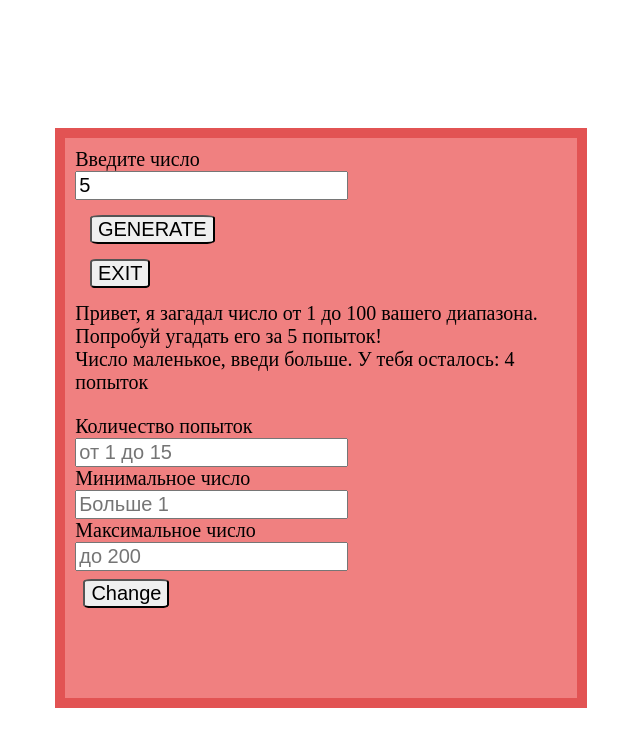
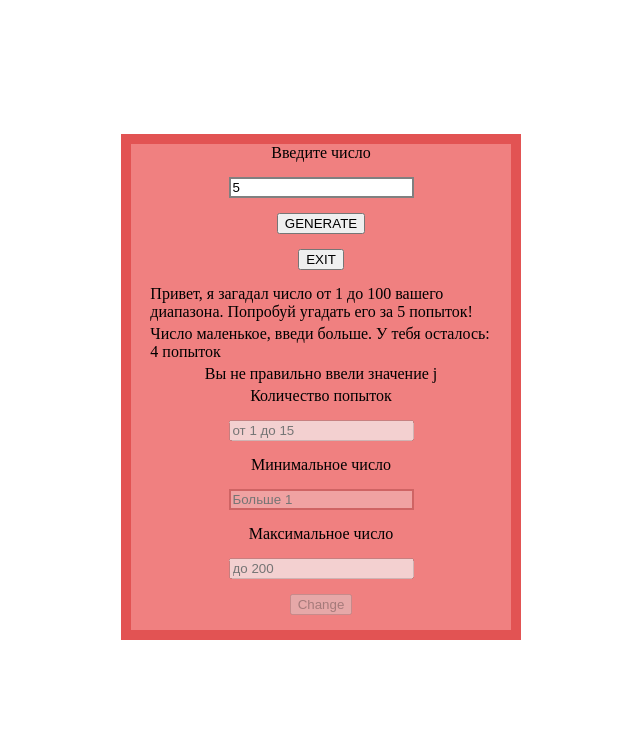
Before and after one commit to AKhramova/DevEducation_FrontEnd, a plain HTML site: page homework3/index.html in a window 1280 px wide. Both pictures are taken after typing "5" into the empty fields and a click on the button "GENERATE". Shown: the whole page, without its empty margins (319-959 px from the left). Drawn offline with Linux system fonts and the light colour scheme.

Commit message:
change homework 3

```diff
--- a/homework3/index.html
+++ b/homework3/index.html
@@ -6,27 +6,28 @@
     <title>Homework 3</title>
     <link rel="stylesheet" href="style.css">
 </head>
-<body>
-    <main class="main-bg">
-        <div class="div-bg">
-            <label>Введите число</label>
-            <input type="number" id="answer" class="answer" placeholder=" Введите любое число">
-            <button type="submit" class="generate">GENERATE</button>
-            <button type="submit" class="exit" onclick="refreshPage()">EXIT</button>
-            <p class="text-start"></p>
-            <p class="hints"></p>
-            <p class="text-finally"></p>
+<body class="body-container">
+    <main class="body-container__main">
+        <div class="main__content data">
+            <label class="data__name-action">Введите число</label>
+            <input type="number" id="answer" class="data__answer" placeholder=" Введите любое число">
+            <button type="submit" class="data__generate">GENERATE</button>
+            <button type="submit" class="data__exit" onclick="refreshPage()">EXIT</button>
+            <p class="data__text-start"></p>
+            <p class="data__hints"></p>
+            <p class="data__text-finally"></p>
         </div>
-        <div class="setting">
-            <label>Количество попыток</label>
-            <input type="number"  class="attemps" placeholder="от 1 до 15">
-            <label>Минимальное число</label>
-            <input type="number" class="minValue" placeholder="Больше 1">
-            <label>Максимальное число</label>
-            <input type="number" class="maxValue" placeholder="до 200">
-            <button type="submit" class="change">Change</button>
+        <div class="main__content setting">
+            <label class="setting__name-action">Количество попыток</label>
+            <input type="number" id="" class="setting__attemps" placeholder="от 1 до 15">
+            <label class="setting__name-min">Минимальное число</label>
+            <input type="number" id="answer" class="setting__min-value" placeholder="Больше 1">
+            <label class="setting__name-max">Максимальное число</label>
+            <input type="number" id="answer" class="setting__max-value" placeholder="до 200">
+            <button type="submit" class="setting__change">Change</button>
         </div>
     </main>
+
     <script src="script.js"></script>
 </body>
 </html>
--- a/homework3/script.js
+++ b/homework3/script.js
@@ -1,101 +1,106 @@
-var countClickGenerate = 0, min = 1, max=100, attemps=5, attempsLeft, countClickChange=1;
+var count = 0, min = 1, max=100, attemps=5, countClickChange=1;
+var isGenerate = true;
 
 //block main
-var buttonGenerate = document.querySelector('.generate');
-var textStart = document.querySelector('.text-start');
-var numberAnswer = document.querySelector('.answer');
-var hints = document.querySelector('.hints');
-var textFinally = document.querySelector('.text-finally')
+var buttonGenerate = document.querySelector('.data__generate');
+var buttonExit = document.querySelector('.data__exit');
+var textStart = document.querySelector('.data__text-start');
+var numberAnswer = document.querySelector('.data__answer');
+var hints = document.querySelector('.data__hints');
+var textFinally = document.querySelector('.data__text-finally')
 
 //block change setting
-var attempsChange = document.querySelector('.attemps');
-var minChange = document.querySelector('.minValue');
-var maxChange = document.querySelector('.maxValue');
-var changeButton = document.querySelector('.change');
+var attempsChange = document.querySelector('.setting__attemps');
+var minChange = document.querySelector('.setting__min-value');
+var maxChange = document.querySelector('.setting__max-value');
+var changeButton = document.querySelector('.setting__change');
 
-//проверка на плавающую точку
-function checkFloat(numberAnswer, attempsChange, minChange, maxChange){
-    if (numberAnswer.value.indexOf(".") != '-1') {
-        numberAnswer.value=numberAnswer.value.substr(0, numberAnswer.value.indexOf(".") + 1);
-    } else if (attempsChange.value.indexOf(".") != '-1') {
-        attempsChange.value=attempsChange.value.substr(0, attempsChange.value.indexOf(".") + 1);
-    } else if (minChange.value.indexOf(".") != '-1') {
-        minChange.value=minChange.value.substr(0, minChange.value.indexOf(".") + 1);
-    } else if (maxChange.value.indexOf(".") != '-1') {
-        maxChange.value=maxChange.value.substr(0, maxChange.value.indexOf(".") + 1);
+// is valid min, max, attemps (input)
+function isValid(attempsValue, minValue, maxValue){
+    if(attempsValue <= 0 || minValue <= 0 || maxValue <=0){
+        return false
     }
+    if(attempsValue % 1 !== 0 || minValue % 1 !== 0 || maxValue % 1 !== 0){
+        return false
     }
-checkFloat(numberAnswer, attempsChange, minChange, maxChange);
+    if(attempsValue > 15){
+        return false
+    }
+    if(minValue >= maxValue){
+        return false
+    }
+    if(maxValue > 200){
+        return false
+    }
+
+}
 
 //block change setting
 function changeSetting(){
     var userAttemps = Number(attempsChange.value);
     var userMin = Number(minChange.value);
     var userMax = Number(maxChange.value);
-    var wrong ="";
-    if(countClickChange === 1 ){
-        textStart.textContent="";
-        if(userAttemps >= 1 && userAttemps <=15){
-            attemps = userAttemps;
-        } else{
-            wrong +="Диапазон попыток от 1 до 15. ";
-        }
-        if(userMin > 0 ){
-            if(userMax !== userMin){
-                if(userMax > userMin && userMax <=200){
+    textFinally.textContent = "";
+    if(isValid(userAttemps, userMin, userMax) !== false){
         min = userMin;
         max = userMax;
-                } else wrong +="Диапазон max числа от min до 200. ";
-            } else wrong ="max = min. ";
-        } else wrong +="min число должно быть больше 0. ";
-      textStart.textContent = wrong;
+        attemps = userAttemps;
+    } else {
+        textFinally.textContent = "Вы не правильно ввели значение j";
     }
-    randomNumber = Math.ceil(Math.random() * max); //параметры заданые пользователем
 }
 
-    randomNumber = Math.ceil(Math.random() * max); //если параметры по умолчанию
+// is valid answer
+function isValidAnswer(answerValue){
+    if(answerValue < min || answerValue > max){
+        return false
+    }
+    if(answerValue % 1 !== 0){
+        return false
+    }
+}
 
-//block main
+
 function check(){
+    var userAnswer = Number(numberAnswer.value);
+    changeSetting();
 
-    var userAnswer = Number(numberAnswer.value);
-        if(userAnswer >= min && userAnswer <= max){
-            if(countClickGenerate >= 0){
+    if(isGenerate === true){
+        randomNumber = Math.ceil(Math.random() * max);
+    }
+    count++;
+
+    if(isValidAnswer(userAnswer) !== false){
         textStart.textContent = "Привет, я загадал число от " + min + " до " + max +
         " вашего диапазона. Попробуй угадать его за " + attemps + " попыток!";
-                if (userAnswer >= 1){
+        attempsChange.disabled = true;
+        minChange.disabled = true;
+        maxChange.disabled = true;
+        changeButton.disabled = true;
+        isGenerate = false;
+        if(count !== attemps){
             if(userAnswer === randomNumber){
-                        textFinally.textContent = "Поздравляю! Ты угадал задуманное число за " + countClickGenerate + " попыток";
-                        disabledButton();
-                    } else if (countClickGenerate === attemps){
+                textFinally.textContent = "Поздравляю! Ты угадал задуманное число за " + count + " попыток";
+                buttonGenerate.disabled = true;
+            } else if (userAnswer > randomNumber){
+                hints.textContent = "Большое, введи меньше число. У тебя осталось: " + (attemps - count) +  " попыток" ;
+            } else {
+                hints.textContent = "Число маленькое, введи больше. У тебя осталось: " + (attemps - count) +" попыток";
+            }
+        } else{
             textFinally.textContent = "Ты проиграл, попробуй заново";
-                        attempsLeft=0;
+            hints.textContent = "";
+            buttonGenerate.disabled = true;
+        }
     } else{
-                        if(attemps-countClickGenerate > 0){
-                            attempsLeft=attemps-countClickGenerate-1;
-                        } else attempsLeft=0;
-                        if(userAnswer < randomNumber){
-                            textStart = ' ';
-                            hints.textContent = "Число маленькое, введи больше. У тебя осталось: " + attempsLeft  +" попыток";
-                        } else if(userAnswer > randomNumber){
-                            hints.textContent = "Большое, введи меньше число. У тебя осталось: " + attempsLeft +" попыток";
+        count--;
+        textStart.textContent = "Вы не правильно ввели значение m";
     }
 }
-                }
-            }
-        } else {  textStart.textContent ="Вы не правильно ввели число";
-                  hints.textContent='';
-            }
-        countClickGenerate++;
-}
-function disabledButton(){
-    buttonGenerate.disabled = true;
-}
-//block exit
+
 function refreshPage(){
     window.location.reload();
 }
 
+changeButton.addEventListener('click', changeSetting);
 buttonGenerate.addEventListener('click', check);
-buttonExit.addEventListener('click', exitButton);
-changeButton.addEventListener('click', changeSetting);
--- a/homework3/style.css
+++ b/homework3/style.css
@@ -1,30 +1,35 @@
-*{
-    margin: 0;
-    font-size: 20px;
+.body-container,.data__name-action,.data__hints, .data__text-finally,
+.setting__name-action, .setting__name-min, .setting__name-max{
+    display: flex;
+    justify-content: center;
 }
-main{
-    width: 40%;
-    height: 70vh;
+.body-container__main{
+    width: 30%;
     background: lightcoral;
-    margin: 10% auto auto auto;
+    margin: 10% auto;
     border: 10px solid rgb(226, 83, 83);
 }
-div{
-    display: inline-block;
-    margin: 2%;
+.data__answer, .data__generate, .data__exit,
+.setting__attemps, .setting__min-value, .setting__max-value, .setting__change{
+    display: flex;
+    margin: 15px auto;
 }
-button, label{
-    display: block;
+.data__text-start,.data__hints, .data__text-finally{
+    max-width: 90%;
+    margin: 1% auto;
 }
-button{
-    margin: 3% ;
-    border-radius: 10%;
+.data__generate:hover, .data__exit:hover,.setting__change:hover{
+    box-shadow: 1px 2px 3px black;
 }
-button:hover{
-    background: indigo;
+.data__generate:disabled{
+    background: rgb(228, 225, 225);
 }
-.div-bg, .setting{
-    float: left;
-    width: auto;
-    height: auto;
+.data__answer{
+    border: 2px solid gray;
 }
+.setting__min-value{
+    border: 2px solid rgb(207, 100, 100);
+}
+.data__answer:focus, .setting__attemps:focus, .setting__min-value:focus, .setting__max-value:focus{
+    outline:  2px solid rgb(226, 83, 66);
+}
```
Also changed, not shown: homework6/script.js (added, +16 -0 lines). Lines whose indentation alone changed are shown as unchanged.
